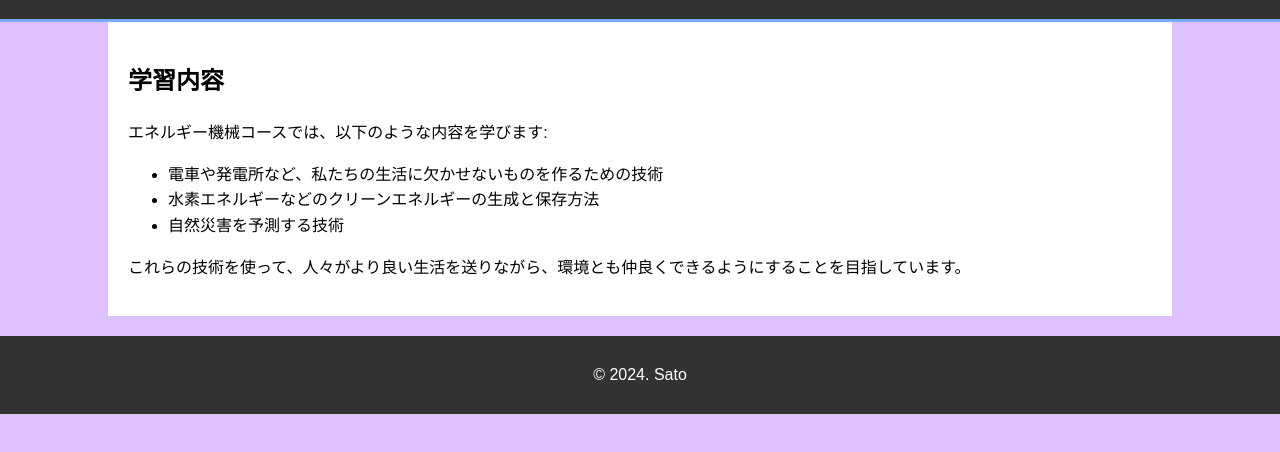
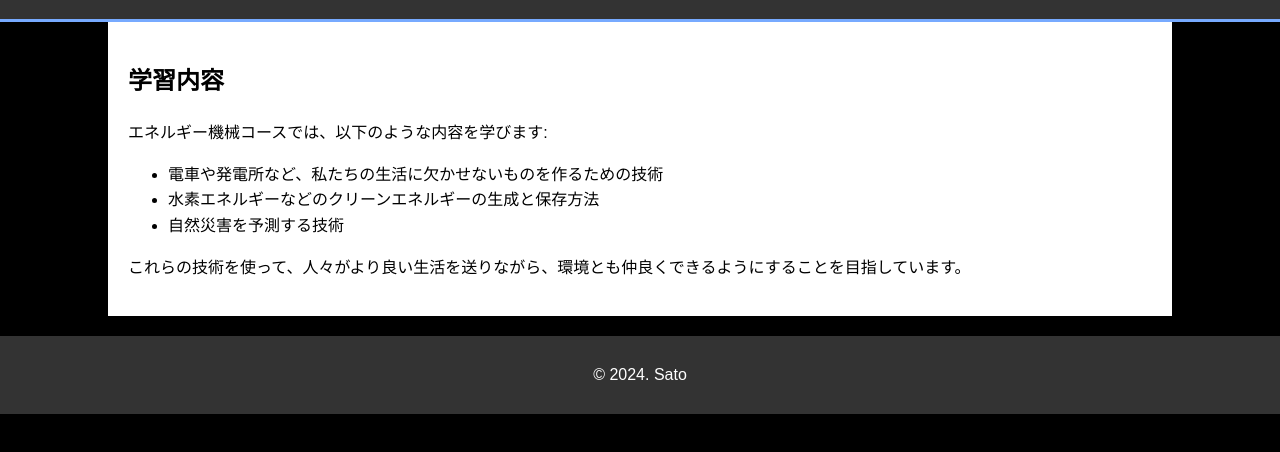
Before and after one commit to Sato-KiritanPow/Sato-KiritanPow.github.io, a plain HTML site: page index.html in a window 1280 px wide. Shown: the part 136-588 px from the top of the page. Drawn offline with Linux system fonts and the light colour scheme.

Commit message:
Update main.css

```diff
--- a/main.css
+++ b/main.css
@@ -3,7 +3,7 @@ body {
     line-height: 1.6;
     margin: 0;
     padding: 0;
-    background-color: #e0c1ff; /* ピンク色の背景 */
+    background-color: #000; /* ピンク色の背景 */
     color: #000; /* 黒色の文字 */
 }
 
```
